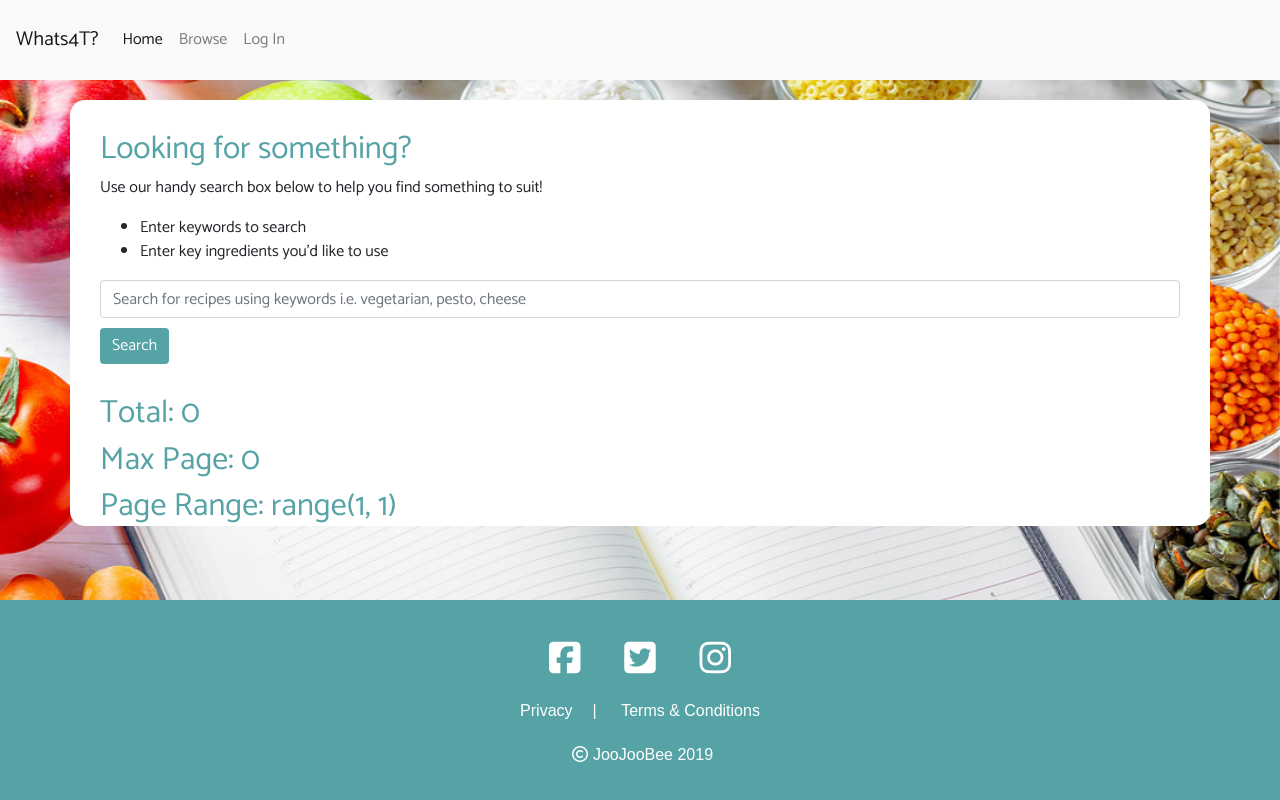
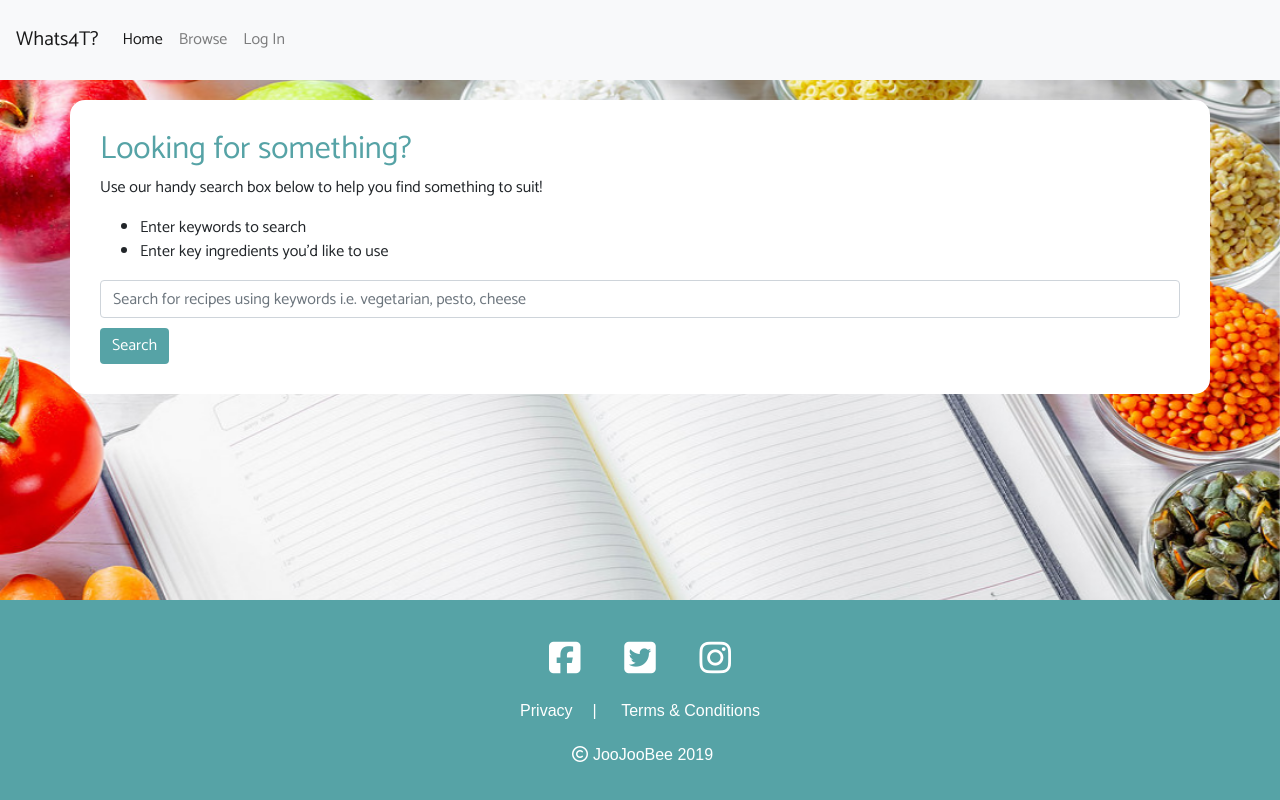
Before and after one commit to Joojoobee87/Whats4T, a Flask app: page /get_recipes in a window 1280 px wide. Run offline with Flask 2, Linux system fonts and the light colour scheme; data that the repository does not hold is empty; some libraries are stand-ins or nearby versions; some web fonts are replaced.

Commit message:
removed printed h2 variables on recipes.html page

```diff
--- a/templates/recipes.html
+++ b/templates/recipes.html
@@ -47,10 +47,6 @@
 
     </div>
 
-        <h2>Total: {{ total }}</h2>
-        <h2>Max Page: {{ max_page }}
-        <h2>Page Range: {{ page_range }}</h2>
-
         <div class="page-numbers-container col-md-12">
         {% for n in page_range %}
             <div class="page-numbers"><a href="{{url_for('get_recipes', page=n)}}">{{ n }}</a></div>
```
